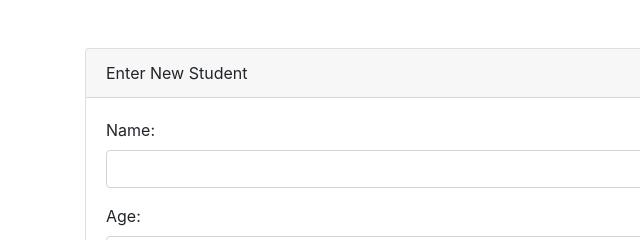
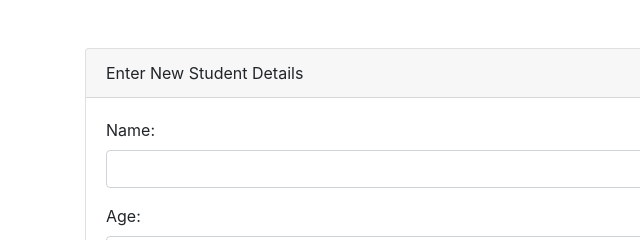
Before and after one commit to njhale/docs-hands-on-example, a website: page app/public/index.html in a window 1280 px wide. Shown: the top 240 px of the page, 0-640 px from the left. Drawn offline with nearby package versions, Linux system fonts and the light colour scheme; no server answers.

Commit message:
Update with workflows and debugger (#2)
* Prep for demo

Signed-off-by: Bill Maxwell <cloudnautique@users.noreply.github.com>

* Fixed typo

Signed-off-by: Bill Maxwell <cloudnautique@users.noreply.github.com>

* Live demo commit

Signed-off-by: Bill Maxwell <cloudnautique@users.noreply.github.com>

---------

Signed-off-by: Bill Maxwell <cloudnautique@users.noreply.github.com>

```diff
--- a/app/public/index.html
+++ b/app/public/index.html
@@ -70,7 +70,7 @@
         <!-- Form for entering new student -->
         <div class="card">
             <div class="card-header">
-                Enter New Student
+                Enter New Student Details
             </div>
             <div class="card-body">
                 <form id="studentForm" onsubmit="submitForm(event)">
--- a/app/server.js
+++ b/app/server.js
@@ -145,5 +145,4 @@ app.delete('/students/:id', async (req, res) => {
 // Server setup
 app.listen(PORT, async () => {
     console.log(`Server running on http://localhost:${PORT}`);
-
 });
```
Also changed, not shown: .github/workflows/publish.yaml (added), 4 other files.
